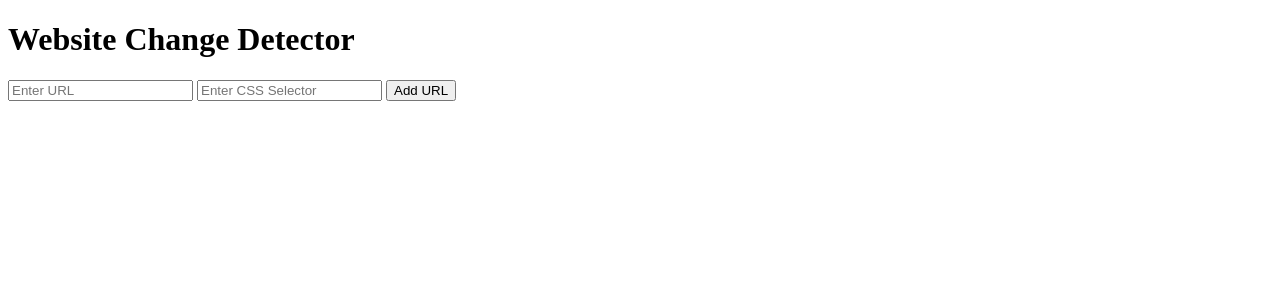
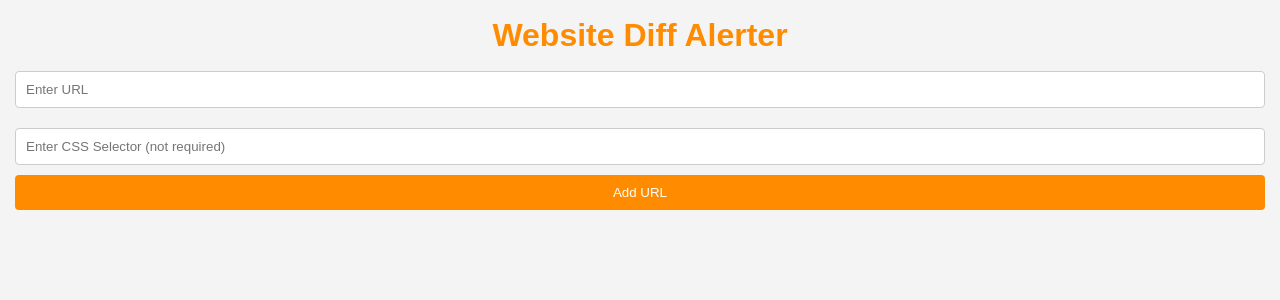
Before and after one commit to jezzaayt/UpdateInsight, a Flask app: page / in a window 1280 px wide. Shown: the top 300 px of the page. Run offline with Flask 3, Linux system fonts and the light colour scheme.

Commit message:
UI changes

```diff
--- a/app.py
+++ b/app.py
@@ -3,6 +3,7 @@ import requests
 from bs4 import BeautifulSoup
 import json
 from datetime import datetime
+import hashlib
 
 app = Flask(__name__)
 
@@ -23,29 +24,36 @@ def save_data(url_data):
         json.dump(url_data, file)
 
 # Check website content for changes
-def get_content(url, selector):
+def get_content(url, selector=None):
     try:
         response = requests.get(url)
         response.raise_for_status()
         soup = BeautifulSoup(response.text, 'html.parser')
-        target_content = soup.select_one(selector)
-        content = target_content.get_text(strip=True) if target_content else None
-        return content, None  # Return content and None for error
+
+        if selector:
+            target_content = soup.select_one(selector)
+            content_text = target_content.get_text(strip=True) if target_content else ""
+        else:
+            content_text = soup.get_text(strip=True)  # Get the entire text if no selector
+
+        content_hash = hashlib.sha256(content_text.encode()).hexdigest()  # Compute the hash
+        return content_text, content_hash, None  # Return content and hash
     except requests.RequestException as e:
-        return None, str(e)  # Return None for content and the error message
+        return None, None, str(e)
 
 @app.route("/", methods=["GET", "POST"])
 def index():
     url_data = load_data()
 
-    # Handle form submission for new URL and selector
+    # Handle form submission for new URL and optional selector
     if request.method == "POST":
         url = request.form.get("url")
-        selector = request.form.get("selector")
-        if url and selector:
+        selector = request.form.get("selector")  # Optional selector input
+        if url:
             current_time = datetime.now().strftime("%Y-%m-%d %H:%M")
             url_data[url] = {
-                "selector": selector,
+                "selector": selector,  # Store selector, can be None
+                "previous_content_hash": None,
                 "previous_content": None,
                 "added_date": current_time,
                 "last_checked": None
@@ -53,25 +61,28 @@ def index():
             save_data(url_data)
             flash("URL added successfully!", "success")
         else:
-            flash("Please enter both URL and selector.", "error")
+            flash("Please enter a URL.", "error")
         return redirect(url_for("index"))
 
     # Render the HTML page with the URL data
     return render_template("index.html", url_data=url_data)
-
 @app.route("/check/<path:url>")
 def check_website_changes(url):
     url_data = load_data()
     data = url_data.get(url)
+
     if data:
-        selector = data["selector"]
-        current_content, error_message = get_content(url, selector)
+        selector = data.get("selector")  # Get the selector from the data
+        current_content, current_hash, error_message = get_content(url, selector)
 
-        if current_content:
-            previous_content = data["previous_content"]
-            if previous_content and current_content != previous_content:
+        if current_hash:
+            previous_hash = data.get("previous_content_hash")
+            if previous_hash and current_hash != previous_hash:
                 flash(f"Changes detected for {url}!", "info")
-            data["previous_content"] = current_content
+                # Optionally store the current content if changes are detected
+                data["previous_content"] = current_content
+            # Update both the content and the hash
+            data["previous_content_hash"] = current_hash
             data["last_checked"] = datetime.now().strftime("%Y-%m-%d %H:%M")
             save_data(url_data)
         elif error_message:
@@ -79,5 +90,16 @@ def check_website_changes(url):
 
     return redirect(url_for("index"))
 
+@app.route("/remove/<path:url>", methods=["POST"])
+def remove_url(url):
+    url_data = load_data()
+    if url in url_data:
+        del url_data[url]  # Remove the URL from the data
+        save_data(url_data)  # Save the updated data
+        flash(f"Removed {url} successfully!", "success")
+    else:
+        flash(f"{url} not found!", "error")
+    return redirect(url_for("index"))
+
 if __name__ == "__main__":
-    app.run(debug=True)
+    app.run(host="0.0.0.0", port=5000, debug=True)
--- /dev/null
+++ b/static/style.css
@@ -0,0 +1,167 @@
+/* Basic Reset */
+* {
+    margin: 0;
+    padding: 0;
+    box-sizing: border-box;
+}
+
+/* Body Styling */
+body {
+    font-family: Arial, sans-serif;
+    background-color: #f4f4f4;
+    color: #333;
+    line-height: 1.6;
+    padding: 10px 15px;
+}
+
+/* Container for the content */
+.container {
+    max-width: 800px;
+    margin: 20px auto;
+    padding: 20px;
+    background: white;
+    border-radius: 8px;
+    box-shadow: 0 0 10px rgba(0, 0, 0, 0.1);
+}
+
+/* Header Styling */
+h1 {
+    text-align: center;
+    color: #FF8C00;
+}
+
+/* Form Styling */
+form {
+    display: flex;
+    flex-direction: column;
+    margin-bottom: 20px;
+}
+
+form input[type="text"] {
+    padding: 10px;
+    margin: 10px 0;
+    border: 1px solid #ccc;
+    border-radius: 4px;
+}
+
+form button {
+    padding: 10px;
+    background-color: #FF8C00;
+    color: white;
+    border: none;
+    border-radius: 4px;
+    cursor: pointer;
+}
+
+form button:hover {
+    background-color: #CC5500;
+}
+
+/* Flash Messages */
+.flash {
+    padding: 10px;
+    margin: 10px 0;
+    border-radius: 4px;
+    color: white;
+}
+
+.flash.success {
+    background-color: #4CAF50;
+}
+
+.flash.error {
+    background-color: #f44336; /* Red */
+}
+
+.flash.info {
+    background-color: #2196F3; /* Blue */
+}
+
+/* URL List Styling */
+.url-list {
+    margin-top: 20px;
+}
+
+.url-list ul {
+    list-style-type: none;
+}
+
+.url-list li {
+    padding: 10px;
+    margin: 5px 0;
+    border: 1px solid #ddd;
+    border-radius: 4px;
+    background-color: #fafafa;
+    transition: background-color 0.3s ease;
+}
+
+.url-list li:hover {
+    background-color: #f1f1f1;
+}
+
+/* Button for checking changes */
+.check-button {
+    display: inline-block;
+    padding: 10px 15px;
+    background-color: #2196F3; /* Blue */
+    color: white;
+    border: none;
+    border-radius: 4px;
+    text-decoration: none;
+    cursor: pointer;
+}
+
+.check-button:hover {
+    background-color: #1976D2; /* Darker blue */
+}
+
+/* Button to remove URL */
+.remove-button {
+    padding: 10px 15px;
+    background-color: #f44336; /* Red */
+    color: white;
+    border: none;
+    border-radius: 4px;
+    cursor: pointer;
+}
+
+.remove-button:hover {
+    background-color: #d32f2f; /* Darker red */
+}
+
+ul {
+    list-style-type: none; /* Removes bullet points */
+    padding: 0; /* Removes default padding */
+    margin: 0; /* Removes default margin */
+}
+
+li {
+    padding: 10px 15px; /* Padding for all sides */
+    margin: 5px 0; /* Space between list items */
+    border: 1px solid #FF8C00; /* Orange border */
+    border-radius: 5px; /* Rounded corners */
+    background-color: #fff; /* White background */
+    color: #333; /* Dark text color for better contrast */
+    transition: background-color 0.3s, transform 0.3s; /* Transition effects */
+}
+
+li:hover {
+    background-color: #FF8C00; /* Change background on hover */
+    color: white; /* Change text color on hover */
+    transform: scale(.90); /* Slightly scale up on hover */
+}
+
+.success {
+    background-color: #d4edda; /* Light green background for success */
+    border-color: #c3e6cb; /* Green border */
+}
+
+.error {
+    background-color: #f8d7da; /* Light red background for errors */
+    border-color: #f5c6cb; /* Red border */
+}
+
+.info {
+    background-color: #d1ecf1; /* Light blue background for info */
+    border-color: #bee5eb; /* Blue border */
+}
--- a/templates/index.html
+++ b/templates/index.html
@@ -3,24 +3,14 @@
 <head>
     <meta charset="UTF-8">
     <meta name="viewport" content="width=device-width, initial-scale=1.0">
-    <title>URL Change Detector</title>
-    <style>
-        .success {
-            color: green; /* Style for success messages */
-        }
-        .error {
-            color: red; /* Style for error messages */
-        }
-        .info {
-            color: green; /* Style for info messages (changes detected) */
-        }
-    </style>
+    <link rel="stylesheet" type="text/css" href="{{ url_for('static', filename='style.css') }}">
+    <title>Website Diff Alerter</title>
 </head>
 <body>
-    <h1>Website Change Detector</h1>
+    <h1>Website Diff Alerter</h1>
     <form method="POST">
         <input type="text" name="url" placeholder="Enter URL" required>
-        <input type="text" name="selector" placeholder="Enter CSS Selector" required>
+        <input type="text" name="selector" placeholder="Enter CSS Selector (not required)">
         <button type="submit">Add URL</button>
     </form>
 
@@ -39,7 +29,12 @@
             <li>
                 <strong>{{ url }}</strong> - {{ data.selector }}
                 (Added: {{ data.added_date }} - Last Checked: {{ data.last_checked or 'Never' }})
-                <a href="{{ url_for('check_website_changes', url=url) }}">Check for Changes</a>
+                <form action="{{ url_for('check_website_changes', url=url) }}"  style="display:inline;">
+                    <button type="submit">Check for Changes</button>
+                </form>
+                <form action="{{ url_for('remove_url', url=url) }}" method="POST" style="display:inline;">
+                    <button type="submit">Remove</button>
+                </form>
             </li>
         {% endfor %}
     </ul>
```
